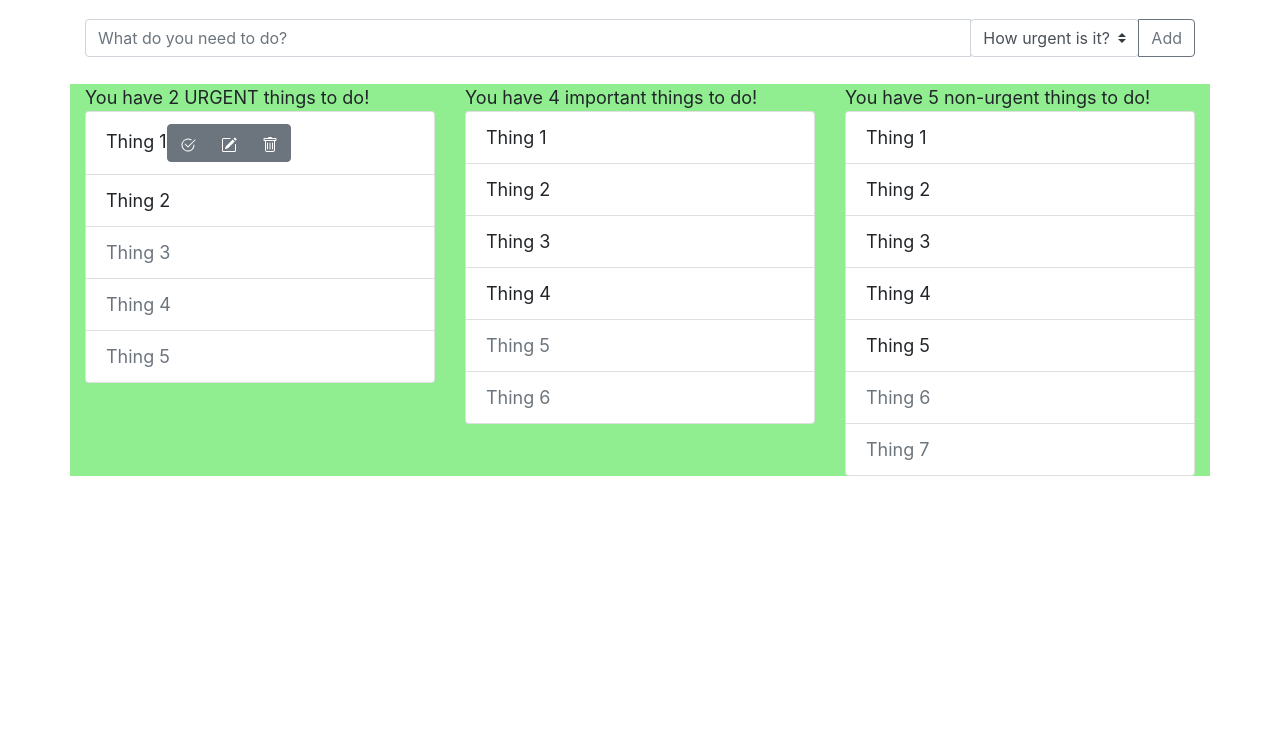
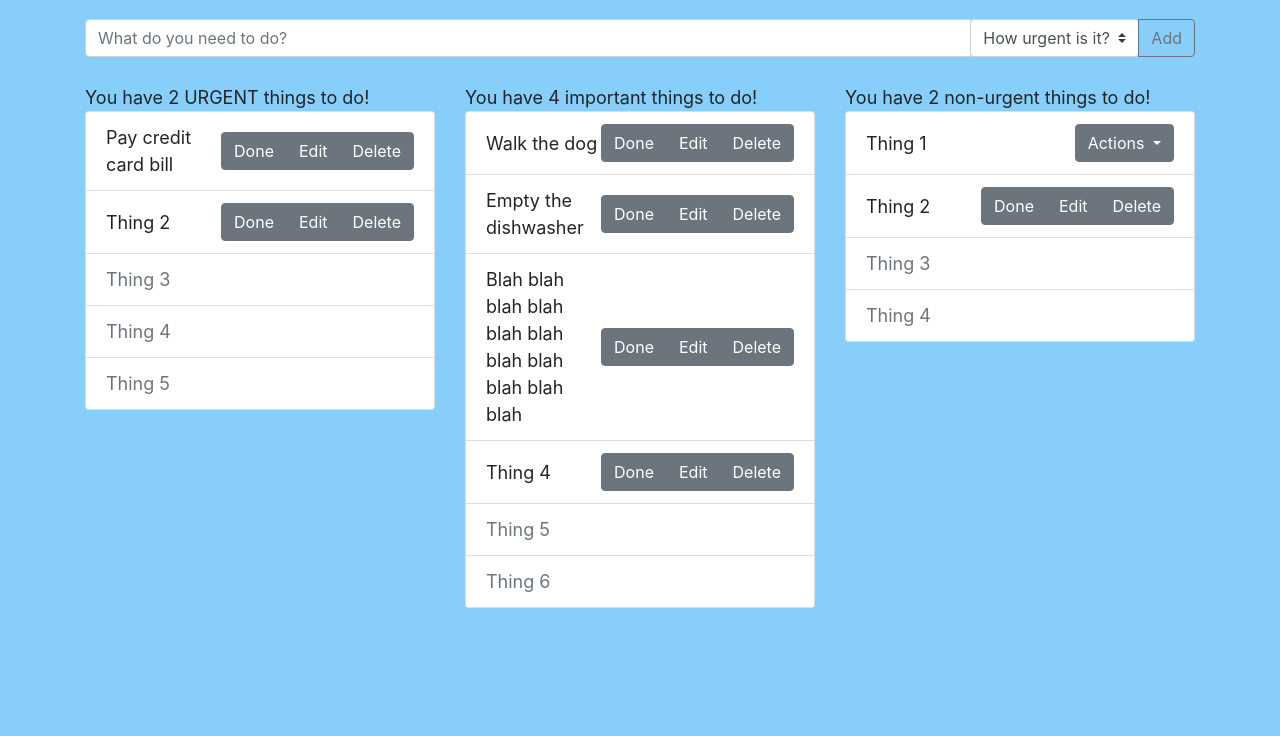
Before and after one commit to helenp360/todo_application, a plain HTML site: page index.html in a window 1280 px wide. Shown: the part 64-800 px from the top of the page. Drawn offline with nearby package versions, Linux system fonts and the light colour scheme.

Commit message:
Improved buttons

```diff
--- a/index.html
+++ b/index.html
@@ -82,21 +82,16 @@
       <div class="col-12 col-sm-4 listOfThings" >
         You have 2 URGENT things to do!
         <ul class="list-group">
-          <li class="list-group-item">Thing 1<div class="btn-group" role="group" aria-label="Basic example">
-            <button type="button" class="btn btn-secondary"><svg class="bi bi-check-circle" width="1em" height="1em" viewBox="0 0 16 16" fill="currentColor" xmlns="http://www.w3.org/2000/svg">
-              <path fill-rule="evenodd" d="M15.354 2.646a.5.5 0 010 .708l-7 7a.5.5 0 01-.708 0l-3-3a.5.5 0 11.708-.708L8 9.293l6.646-6.647a.5.5 0 01.708 0z" clip-rule="evenodd"/>
-              <path fill-rule="evenodd" d="M8 2.5A5.5 5.5 0 1013.5 8a.5.5 0 011 0 6.5 6.5 0 11-3.25-5.63.5.5 0 11-.5.865A5.472 5.472 0 008 2.5z" clip-rule="evenodd"/>
-            </svg></button>
-            <button type="button" class="btn btn-secondary"><svg class="bi bi-pencil-square" width="1em" height="1em" viewBox="0 0 16 16" fill="currentColor" xmlns="http://www.w3.org/2000/svg">
-              <path d="M15.502 1.94a.5.5 0 010 .706L14.459 3.69l-2-2L13.502.646a.5.5 0 01.707 0l1.293 1.293zm-1.75 2.456l-2-2L4.939 9.21a.5.5 0 00-.121.196l-.805 2.414a.25.25 0 00.316.316l2.414-.805a.5.5 0 00.196-.12l6.813-6.814z"/>
-              <path fill-rule="evenodd" d="M1 13.5A1.5 1.5 0 002.5 15h11a1.5 1.5 0 001.5-1.5v-6a.5.5 0 00-1 0v6a.5.5 0 01-.5.5h-11a.5.5 0 01-.5-.5v-11a.5.5 0 01.5-.5H9a.5.5 0 000-1H2.5A1.5 1.5 0 001 2.5v11z" clip-rule="evenodd"/>
-            </svg></button>
-            <button type="button" class="btn btn-secondary">  <svg class="bi bi-trash" width="1em" height="1em" viewBox="0 0 16 16" fill="currentColor" xmlns="http://www.w3.org/2000/svg">
-              <path d="M5.5 5.5A.5.5 0 016 6v6a.5.5 0 01-1 0V6a.5.5 0 01.5-.5zm2.5 0a.5.5 0 01.5.5v6a.5.5 0 01-1 0V6a.5.5 0 01.5-.5zm3 .5a.5.5 0 00-1 0v6a.5.5 0 001 0V6z"/>
-              <path fill-rule="evenodd" d="M14.5 3a1 1 0 01-1 1H13v9a2 2 0 01-2 2H5a2 2 0 01-2-2V4h-.5a1 1 0 01-1-1V2a1 1 0 011-1H6a1 1 0 011-1h2a1 1 0 011 1h3.5a1 1 0 011 1v1zM4.118 4L4 4.059V13a1 1 0 001 1h6a1 1 0 001-1V4.059L11.882 4H4.118zM2.5 3V2h11v1h-11z" clip-rule="evenodd"/>
-            </svg></button>
+          <li class="list-group-item d-flex justify-content-between align-items-center">Pay credit card bill<div class="btn-group" role="group" aria-label="Basic example">
+            <button type="button" class="btn btn-secondary">Done</button>
+            <button type="button" class="btn btn-secondary">Edit</button>
+            <button type="button" class="btn btn-secondary">Delete</button>
           </div></li>
-          <li class="list-group-item">Thing 2</li>
+          <li class="list-group-item d-flex justify-content-between align-items-center">Thing 2<div class="btn-group" role="group" aria-label="Basic example">
+            <button type="button" class="btn btn-secondary">Done</button>
+            <button type="button" class="btn btn-secondary">Edit</button>
+            <button type="button" class="btn btn-secondary">Delete</button>
+          </div></li>
           <li class="list-group-item disabled" aria-disabled="true">Thing 3</li>
           <li class="list-group-item disabled" aria-disabled="true">Thing 4</li>
           <li class="list-group-item disabled" aria-disabled="true">Thing 5</li>
@@ -105,24 +100,50 @@
       <div class="col-12 col-sm-4 listOfThings" >
         You have 4 important things to do!
         <ul class="list-group">
-          <li class="list-group-item">Thing 1</li>
-          <li class="list-group-item">Thing 2</li>
-          <li class="list-group-item">Thing 3</li>
-          <li class="list-group-item">Thing 4</li>
+          <li class="list-group-item d-flex justify-content-between align-items-center">Walk the dog<div class="btn-group" role="group" aria-label="Basic example">
+            <button type="button" class="btn btn-secondary">Done</button>
+            <button type="button" class="btn btn-secondary">Edit</button>
+            <button type="button" class="btn btn-secondary">Delete</button>
+          </div></li>
+          <li class="list-group-item d-flex justify-content-between align-items-center">Empty the dishwasher<div class="btn-group" role="group" aria-label="Basic example">
+            <button type="button" class="btn btn-secondary">Done</button>
+            <button type="button" class="btn btn-secondary">Edit</button>
+            <button type="button" class="btn btn-secondary">Delete</button>
+          </div></li>
+          <li class="list-group-item d-flex justify-content-between align-items-center">Blah blah blah blah blah blah blah blah blah blah blah<div class="btn-group" role="group" aria-label="Basic example">
+            <button type="button" class="btn btn-secondary">Done</button>
+            <button type="button" class="btn btn-secondary">Edit</button>
+            <button type="button" class="btn btn-secondary">Delete</button>
+          </div></li>
+          <li class="list-group-item d-flex justify-content-between align-items-center">Thing 4<div class="btn-group" role="group" aria-label="Basic example">
+            <button type="button" class="btn btn-secondary">Done</button>
+            <button type="button" class="btn btn-secondary">Edit</button>
+            <button type="button" class="btn btn-secondary">Delete</button>
+          </div></li>
           <li class="list-group-item disabled" aria-disabled="true">Thing 5</li>
           <li class="list-group-item disabled" aria-disabled="true">Thing 6</li>
         </ul>
       </div>
       <div class="col-12 col-sm-4 listOfThings" >
-        You have 5 non-urgent things to do!
+        You have 2 non-urgent things to do!
         <ul class="list-group">
-          <li class="list-group-item">Thing 1</li>
-          <li class="list-group-item">Thing 2</li>
-          <li class="list-group-item">Thing 3</li>
-          <li class="list-group-item">Thing 4</li>
-          <li class="list-group-item">Thing 5</li>
-          <li class="list-group-item disabled" aria-disabled="true">Thing 6</li>
-          <li class="list-group-item disabled" aria-disabled="true">Thing 7</li>
+          <li class="list-group-item d-flex justify-content-between align-items-center">Thing 1<div class="dropdown">
+            <button class="btn btn-secondary dropdown-toggle" type="button" id="dropdownMenuButton" data-toggle="dropdown" aria-haspopup="true" aria-expanded="false">
+              Actions
+            </button>
+            <div class="dropdown-menu" aria-labelledby="dropdownMenuButton">
+              <a class="dropdown-item" href="#">Action</a>
+              <a class="dropdown-item" href="#">Another action</a>
+              <a class="dropdown-item" href="#">Something else here</a>
+            </div>
+          </div></li>
+          <li class="list-group-item d-flex justify-content-between align-items-center">Thing 2<div class="btn-group" role="group" aria-label="Basic example">
+            <button type="button" class="btn btn-secondary">Done</button>
+            <button type="button" class="btn btn-secondary">Edit</button>
+            <button type="button" class="btn btn-secondary">Delete</button>
+          </div></li>
+          <li class="list-group-item disabled" aria-disabled="true">Thing 3</li>
+          <li class="list-group-item disabled" aria-disabled="true">Thing 4</li>
         </ul>
       </div>
     </div>
@@ -130,3 +151,10 @@
 
 </body>
 </html>
+
+
+<!-- <div class="btn-group" role="group" aria-label="Basic example">
+  <button type="button" class="btn btn-secondary">Done</button>
+  <button type="button" class="btn btn-secondary">Edit</button>
+  <button type="button" class="btn btn-secondary">Delete</button>
+</div> -->
--- a/styles.css
+++ b/styles.css
@@ -4,10 +4,11 @@ h1 {
 
 body {
     font-size: large;
+    background-color: lightskyblue;
 }
 
 .listOfThings {
-    background-color: lightgreen;
+    /* background-color: lightgreen; */
     border: green;
     border-width: 20px;
 }
```
